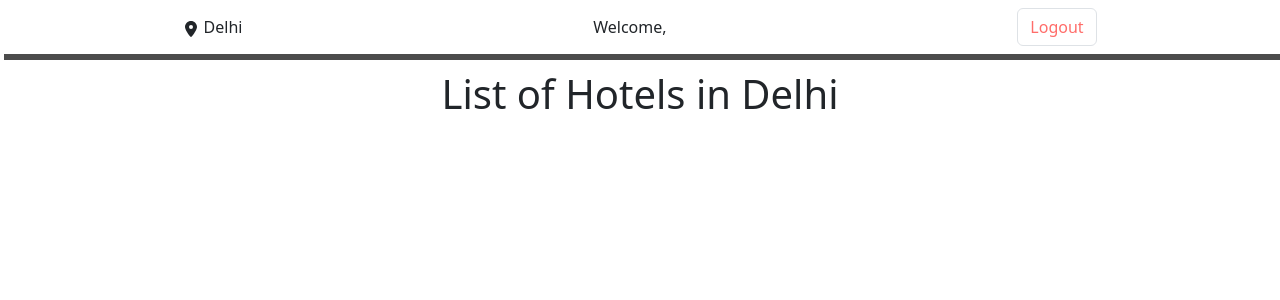
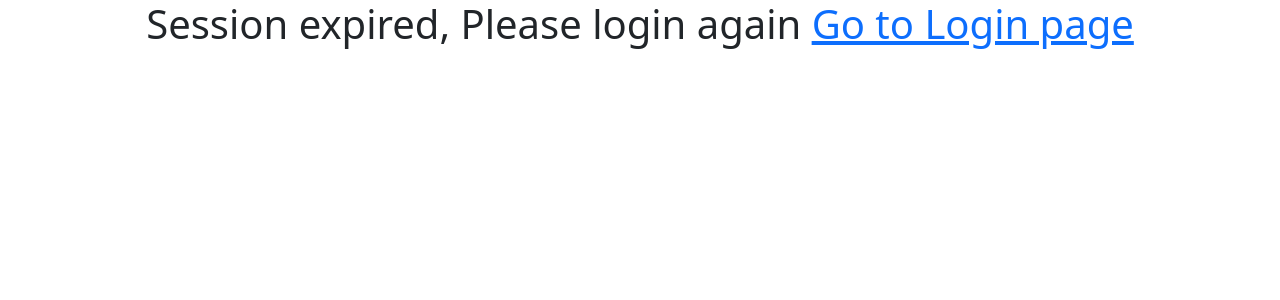
Before and after one commit to Ashwinumbarkar20/Hotelfinder, a React (Vite) app: page /Home in a window 1280 px wide. Shown: the top 300 px of the page. Built offline with nearby package versions, Linux system fonts and the light colour scheme.

Commit message:
Some validation added  in if user direct went Home page

```diff
--- a/src/Components/Home.jsx
+++ b/src/Components/Home.jsx
@@ -17,7 +17,8 @@ export default function Home() {
     navigate("/");
    }
   return (
-    <Maindiv>
+    <>
+      {user.token?(<Maindiv>
       <header className='container-fluid p-2'>
 
       <div> <FaLocationDot /> Delhi</div>
@@ -41,7 +42,14 @@ export default function Home() {
      </div>
    </div>
        </section>
-    </Maindiv>
+       </Maindiv>)
+       :(<h1 style={{textAlign:"center"}}>Session expired, Please login again <Link to="/"><span>Go to Login page</span></Link></h1>)}
+
+    </>
+
+
+
+
   )
 }
 const Maindiv=styled.div`
--- a/src/Components/Hoteldetails.jsx
+++ b/src/Components/Hoteldetails.jsx
@@ -11,7 +11,8 @@
         const navigate = useNavigate();
 
     return (
-        <Maindiv>
+        <>
+            {user.token?<Maindiv>
 
         <div className='container-fluid d-flex flex-row justify-content-between align-items-center'>
         <p className='m-3 fw-bold'>Welcome,<span style={{"color":"#FF6D6A"}}>{user.username}</span></p>
@@ -38,7 +39,9 @@
 
 
 
-        </Maindiv>
+        </Maindiv>:(<h1> please Login,first <Link to="/"><span></span></Link></h1>)}
+        </>
+
     )
     }
     const Maindiv=styled.section`
--- a/src/Context.jsx
+++ b/src/Context.jsx
@@ -7,7 +7,7 @@ const AppContext = createContext();
  const MyContextProvider = ({ children }) => {
 
     const[isLogin,setisLogin]=useState(false);
-    const[mobileNumber,setMobileNumber]=useState(0);
+    const[mobileNumber,setMobileNumber]=useState();
     const[user,setUser]=useState({
         "username":"",
         "token":"",
```
Lines whose indentation alone changed are shown as unchanged.
